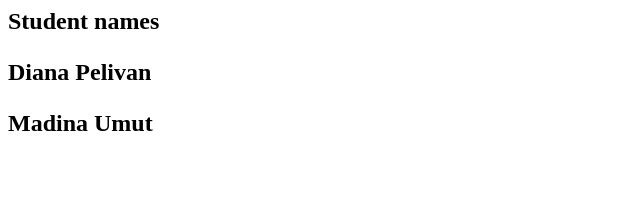
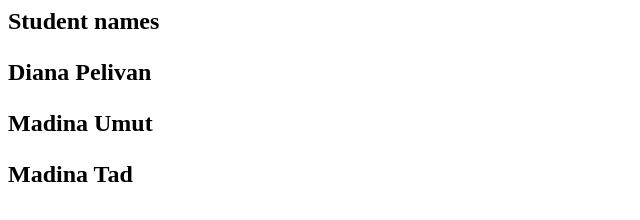
Before and after one commit to molihey/myProjecthtml, a plain HTML site: page index.html in a window 1280 px wide. Shown: the whole page, without its empty margins (0-640 px from the left). Drawn offline with Linux system fonts and the light colour scheme.

Commit message:
Added Madina Tad

```diff
--- a/index.html
+++ b/index.html
@@ -1,3 +1,4 @@
 <h2>Student names<h2>
 <p>Diana Pelivan<p>
 <p>Madina Umut<p>
+<p>Madina Tad<p>
```
